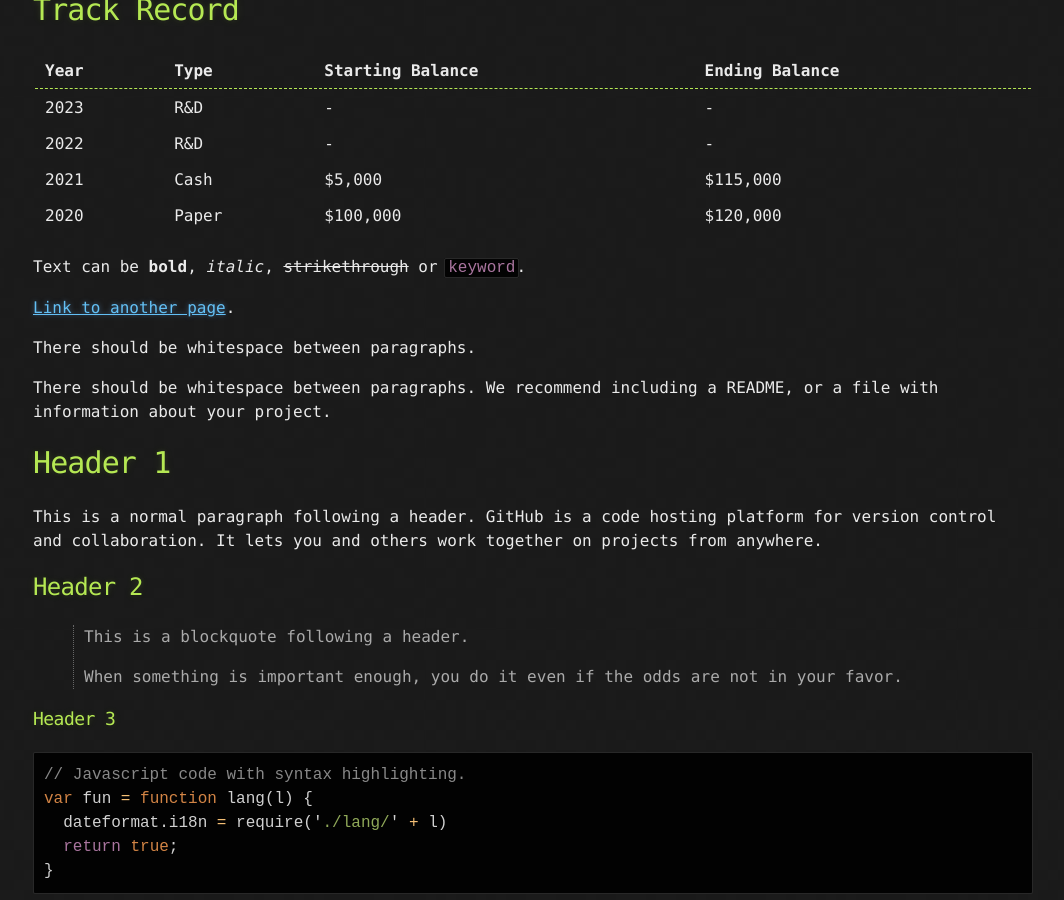
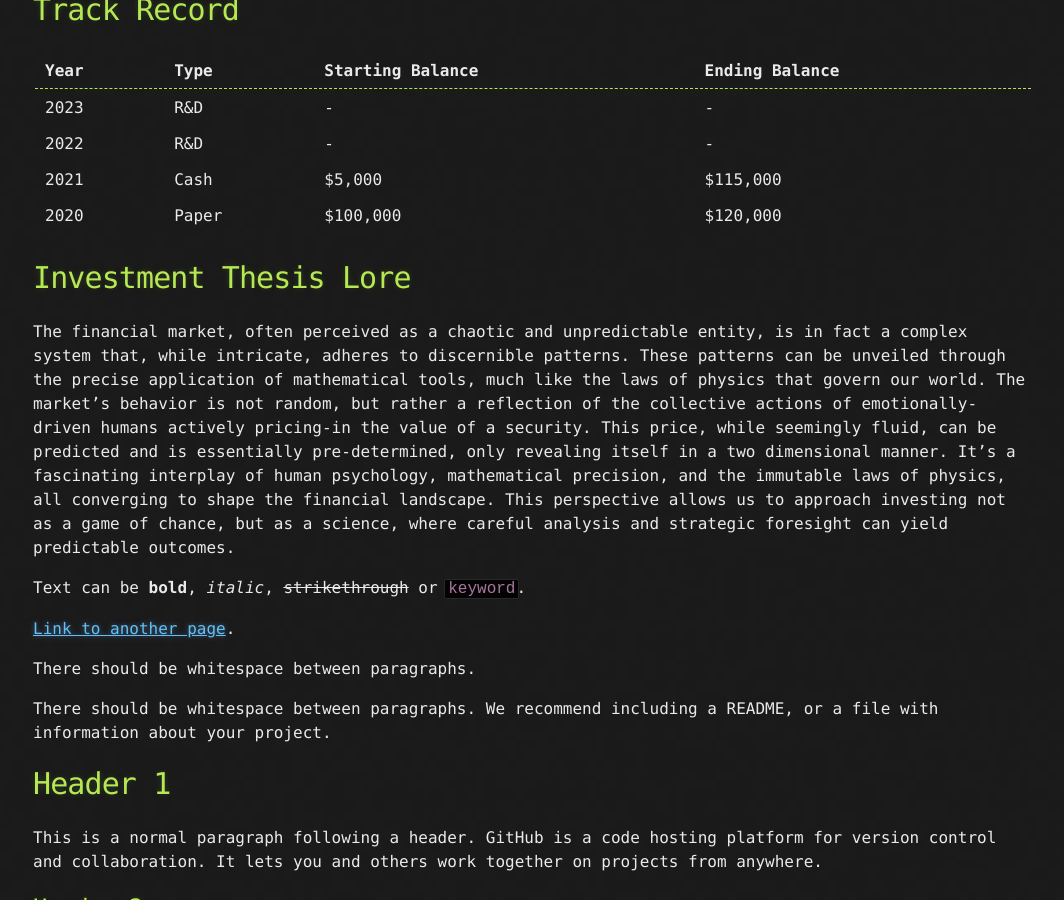
Before and after one commit to Walkerrh/walkerrh.github.io, a Jekyll site: the page built from index.md, in a window 1280 px wide and 900 px high, scrolled down 435 px. Shown: the whole window, without its empty margins (107-1171 px from the left). Built offline with Jekyll 4.4.1, drawn with Linux system fonts in a browser that asks for light colours; our own code applies the rules of GitHub Pages for plain Markdown files.

Commit message:
Update index.md

```diff
--- a/index.md
+++ b/index.md
@@ -11,7 +11,6 @@ acumen with technological prowess. This led me to learn coding, enabling me to d
 strategies, thereby allowing me to work on projects one could only dream of. Such projects have caught the eye of fellow
 comrades and classmates which have joined the initiative.
 
-
 # Track Record
 
 | Year | Type | Starting Balance | Ending Balance |
@@ -20,6 +19,17 @@ comrades and classmates which have joined the initiative.
 | 2022 | R&D | - | - |
 | 2021 | Cash | $5,000 | $115,000 |
 | 2020 | Paper | $100,000 | $120,000 |
+
+# Investment Thesis Lore
+
+The financial market, often perceived as a chaotic and unpredictable entity, is in fact a complex system that, while intricate,
+adheres to discernible patterns. These patterns can be unveiled through the precise application of mathematical tools, much like
+the laws of physics that govern our world. The market's behavior is not random, but rather a reflection of the collective actions
+of emotionally-driven humans actively pricing-in the value of a security. This price, while seemingly fluid, can be predicted and
+is essentially pre-determined, only revealing itself in a two dimensional manner. It's a fascinating interplay of human psychology,
+mathematical precision, and the immutable laws of physics, all converging to shape the financial landscape. This perspective allows
+us to approach investing not as a game of chance, but as a science, where careful analysis and strategic foresight can yield
+predictable outcomes.
 
 
 Text can be **bold**, _italic_, ~~strikethrough~~ or `keyword`.
```
